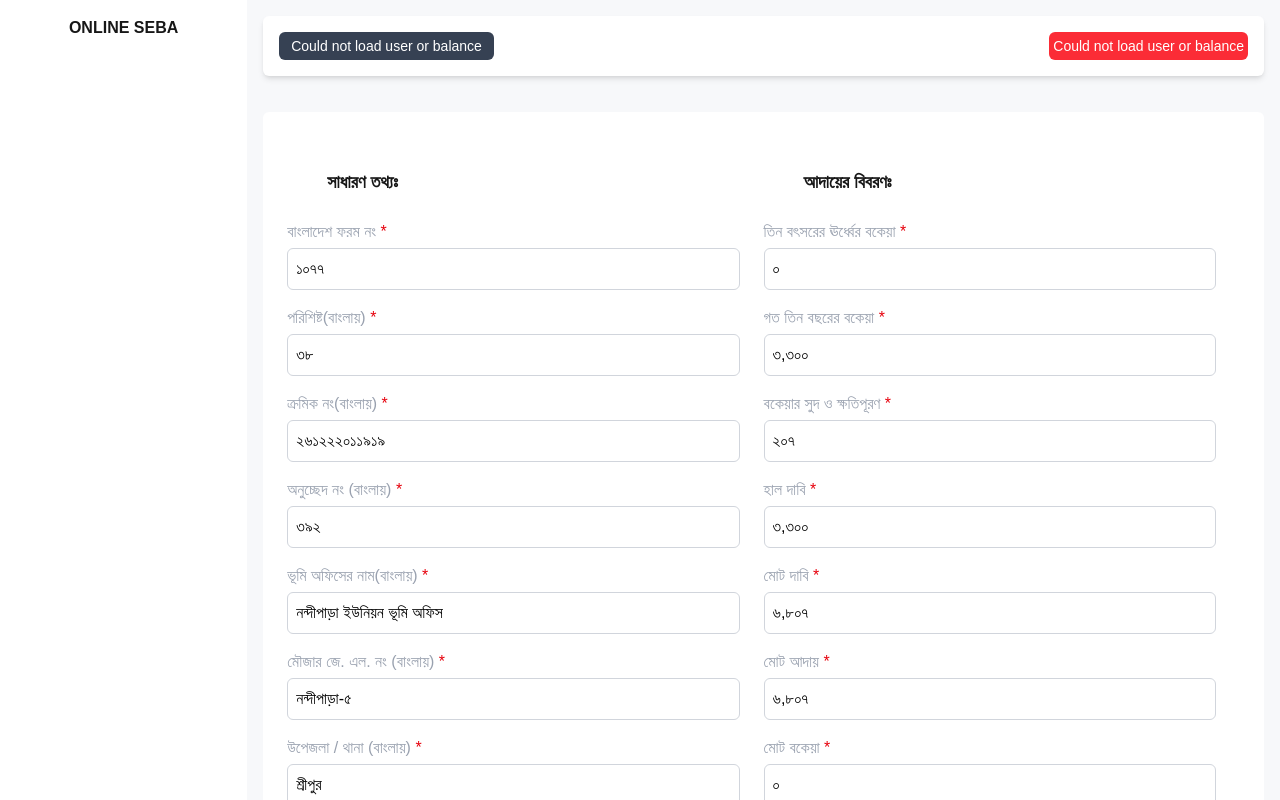
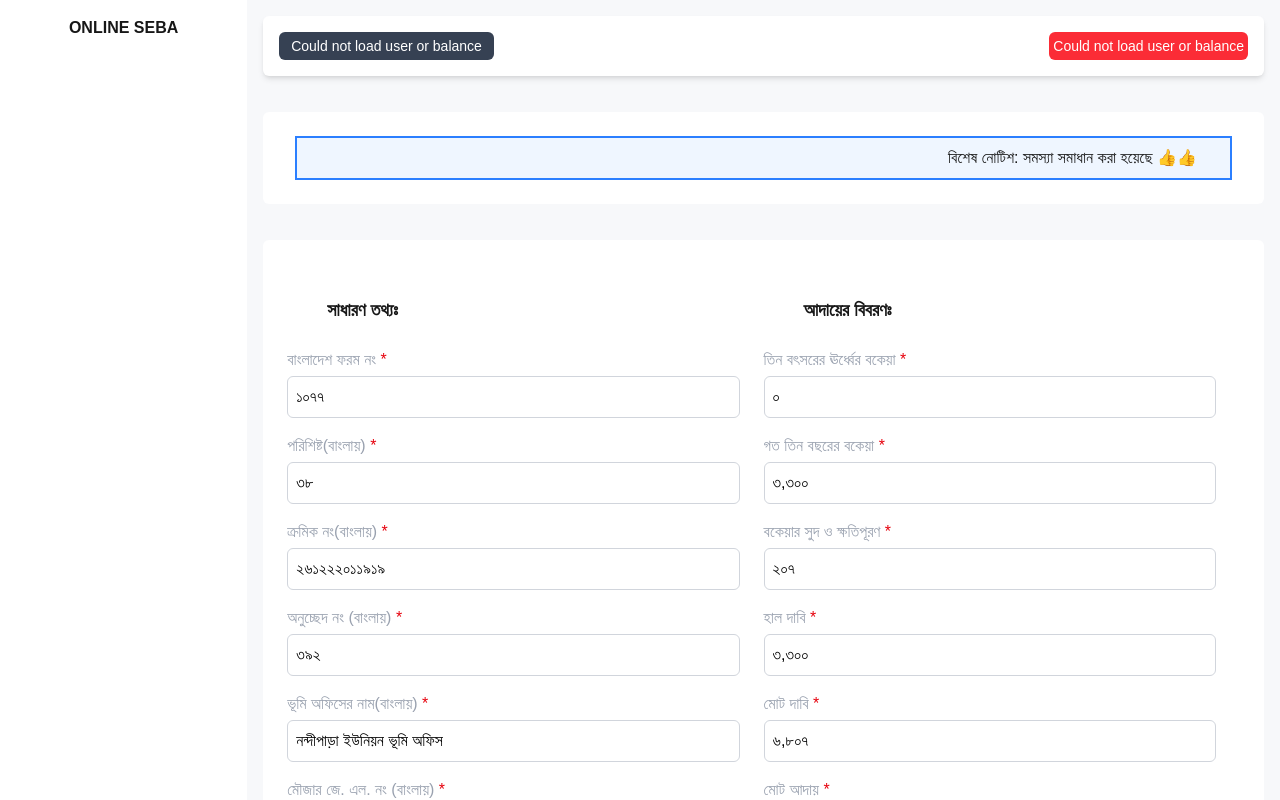
Before and after one commit to smtomalhossain/document-automation, a Next.js app: page /create-new-file in a window 1280 px wide. Built offline with nearby package versions, Linux system fonts and the light colour scheme; no server answers.

Commit message:
Add react-fast-marquee dependency and implement marquee for notifications in BanglaLandForm

```diff
--- a/package.json
+++ b/package.json
@@ -15,6 +15,7 @@
     "next": "15.3.5",
     "react": "^19.0.0",
     "react-dom": "^19.0.0",
+    "react-fast-marquee": "^1.6.5",
     "react-icons": "^5.5.0",
     "react-toastify": "^11.0.5"
   },
--- a/src/app/(dashboard)/create-new-file/page.tsx
+++ b/src/app/(dashboard)/create-new-file/page.tsx
@@ -4,6 +4,7 @@ import React, { useState } from "react";
 import Cookies from "js-cookie";
 import { useEffect } from "react";
 import Modal from "@/components/Modal";
+import Marquee from "react-fast-marquee";
 
 interface Owner {
     name: string;
@@ -229,6 +230,15 @@ const BanglaLandForm = () => {
     if (loading) return <div className="text-center p-6">Loading...</div>;
 
     return (
+
+        <>
+            <div className="mx-4 bg-white p-6 rounded-md mt-9">
+                <div className=" border-2 border-blue-500 mx-2 p-2 bg-blue-50">
+                    <Marquee>
+                        বিশেষ নোটিশ: সমস্যা সমাধান করা হয়েছে 👍👍
+                    </Marquee>
+                </div>
+            </div>
             <form
                 onSubmit={handleFormSubmit}
                 className="bg-white p-6 mx-4 rounded-md mt-9 grid grid-cols-1 md:grid-cols-2 gap-6"
@@ -513,6 +523,7 @@ const BanglaLandForm = () => {
                 )}
 
             </form>
+        </>
     );
 };
 
```
Also changed, not shown: 1 other file (tests, documents, lock files or other folders). Lines whose indentation alone changed are shown as unchanged.
